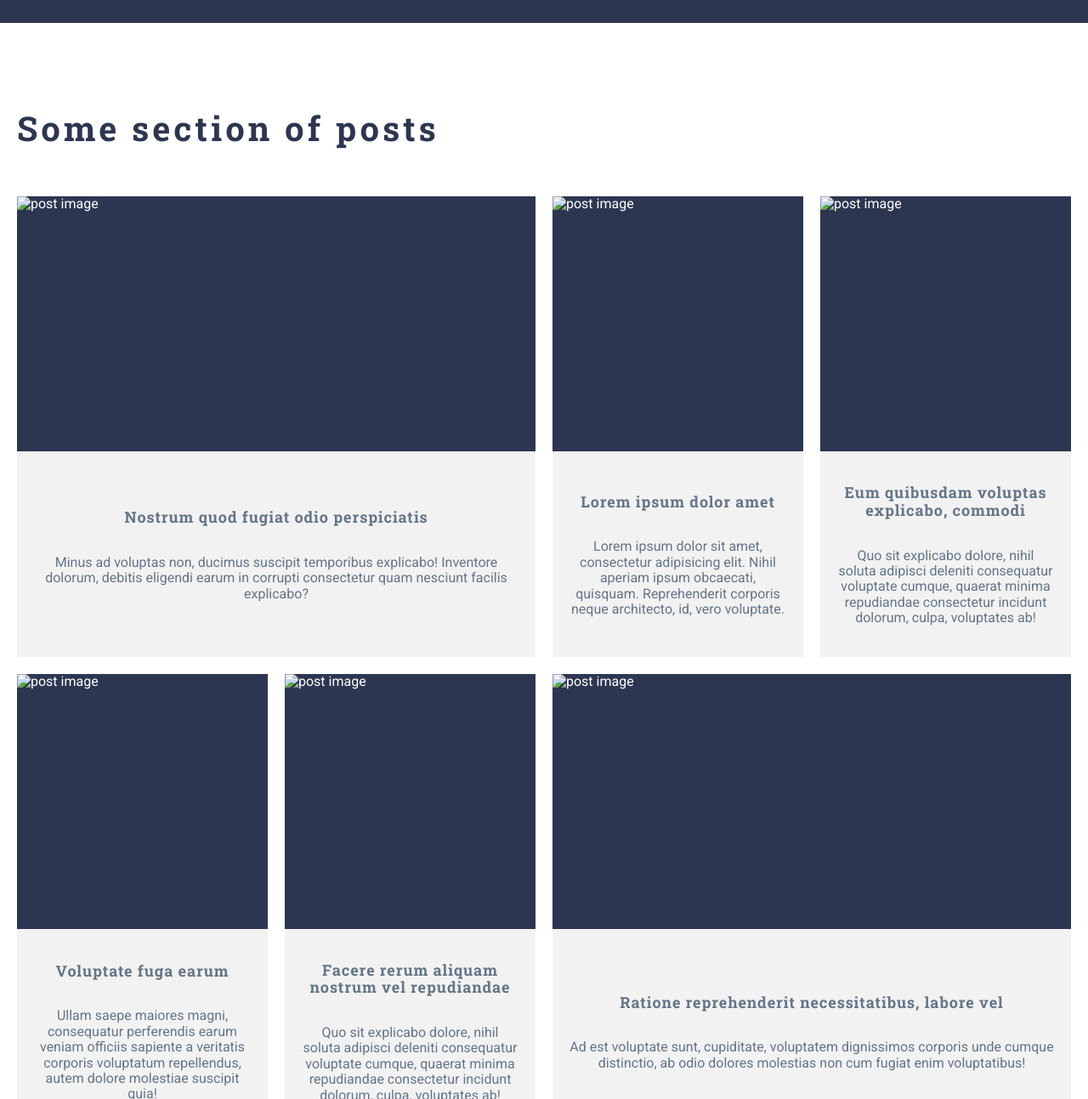
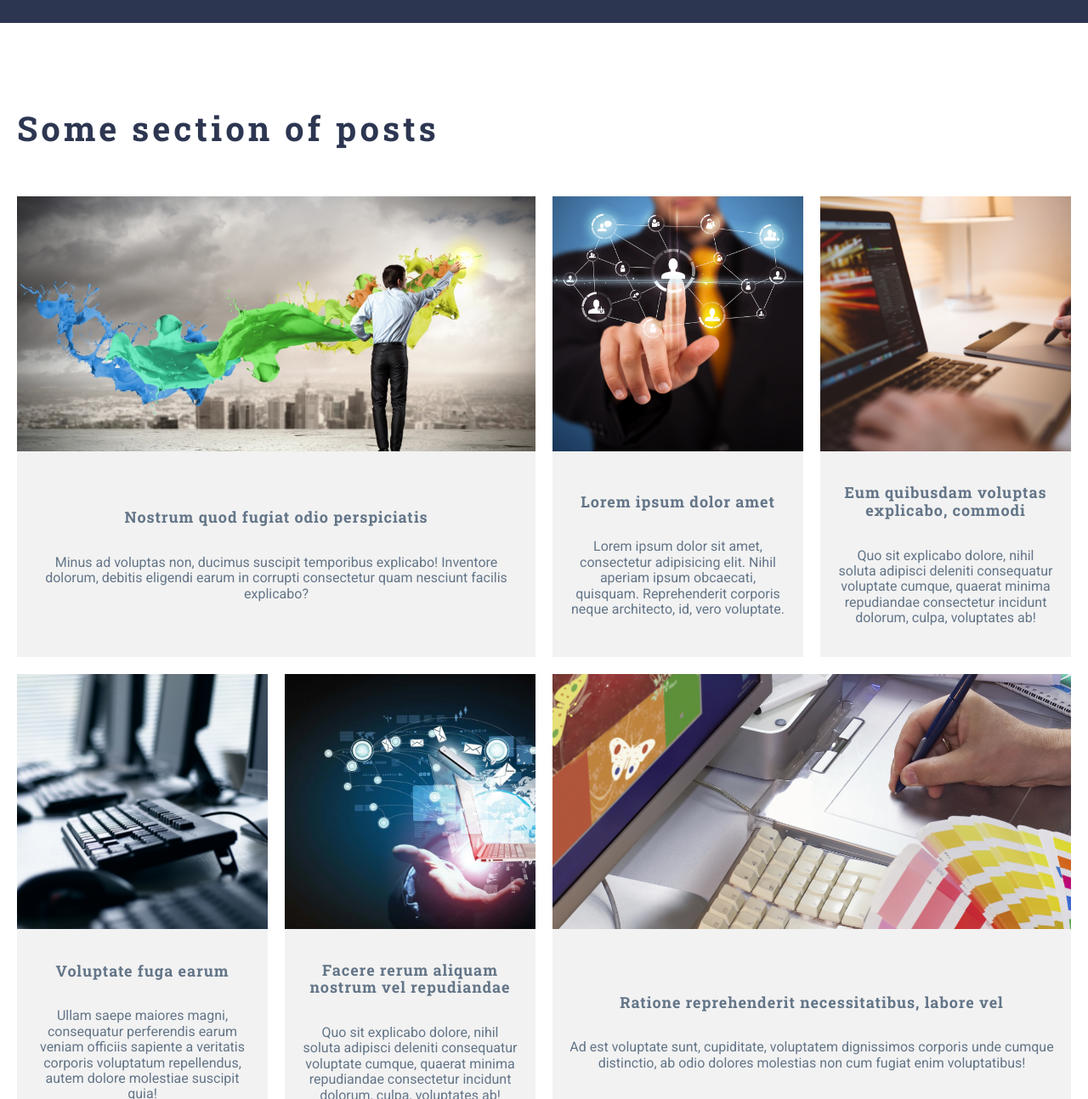
Before and after one commit to LyubovDevialtovskaya/grid-template, a website: page index.html in a window 1280 px wide. Shown: the part 2532-3825 px from the top of the page at 85% size. Drawn offline with Linux system fonts and the light colour scheme.

Commit message:
исправила ошибку 4

```diff
--- a/index.html
+++ b/index.html
@@ -160,7 +160,7 @@
           </p>
         </div>
         <div class="about__image">
-          <img src="assets/img/img-lamp-webdev.webp" alt="motivation" />
+          <img src="assets/img/img-lamp-webdev.png" alt="motivation" />
         </div>
       </div>
     </section>
@@ -186,7 +186,7 @@
           <article class="post-item">
             <a class="post-item__link" href="#">
               <div class="post-item__image">
-                <img src="assets/img/img-post-1.webp" alt="post image" />
+                <img src="assets/img/img-post-1.png" alt="post image" />
               </div>
               <div class="post-item__caption">
                 <h3>Nostrum quod fugiat odio perspiciatis</h3>
@@ -201,7 +201,7 @@
           <article class="post-item">
             <a class="post-item__link" href="#">
               <div class="post-item__image">
-                <img src="assets/img/img-post-2.webp" alt="post image" />
+                <img src="assets/img/img-post-2.png" alt="post image" />
               </div>
               <div class="post-item__caption">
                 <h3>Lorem ipsum dolor amet</h3>
@@ -216,7 +216,7 @@
           <article class="post-item">
             <a class="post-item__link" href="#">
               <div class="post-item__image">
-                <img src="assets/img/img-post-3.webp" alt="post image" />
+                <img src="assets/img/img-post-3.png" alt="post image" />
               </div>
               <div class="post-item__caption">
                 <h3>Eum quibusdam voluptas explicabo, commodi</h3>
@@ -231,7 +231,7 @@
           <article class="post-item">
             <a class="post-item__link" href="#">
               <div class="post-item__image">
-                <img src="assets/img/img-post-4.webp" alt="post image" />
+                <img src="assets/img/img-post-4.png" alt="post image" />
               </div>
               <div class="post-item__caption">
                 <h3>Voluptate fuga earum</h3>
@@ -246,7 +246,7 @@
           <article class="post-item">
             <a class="post-item__link" href="#">
               <div class="post-item__image">
-                <img src="assets/img/img-post-5.webp" alt="post image" />
+                <img src="assets/img/img-post-5.png" alt="post image" />
               </div>
               <div class="post-item__caption">
                 <h3>Facere rerum aliquam nostrum vel repudiandae</h3>
@@ -261,7 +261,7 @@
           <article class="post-item">
             <a class="post-item__link" href="#">
               <div class="post-item__image">
-                <img src="assets/img/img-post-6.webp" alt="post image" />
+                <img src="assets/img/img-post-6.png" alt="post image" />
               </div>
               <div class="post-item__caption">
                 <h3>Ratione reprehenderit necessitatibus, labore vel</h3>
```
